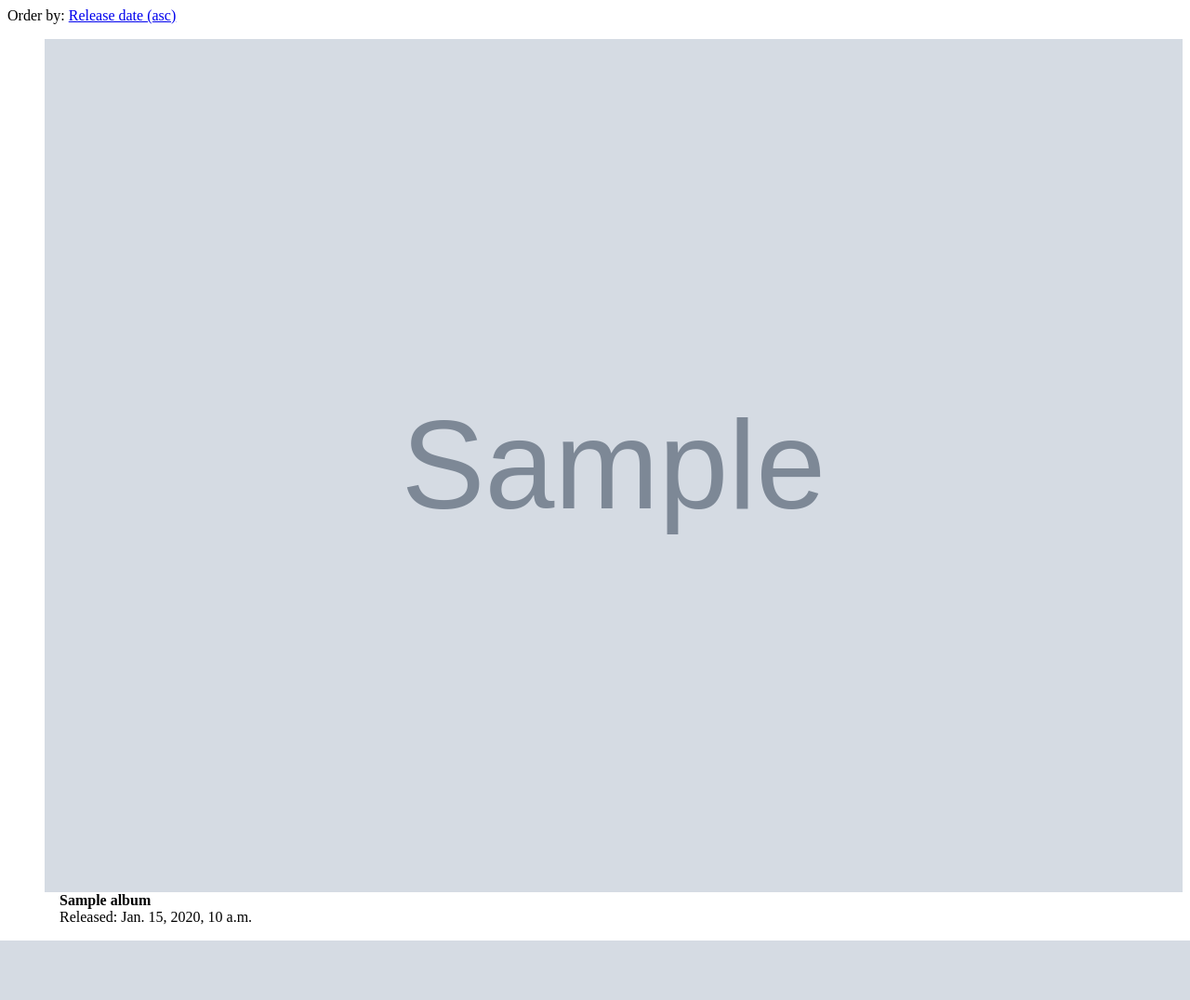
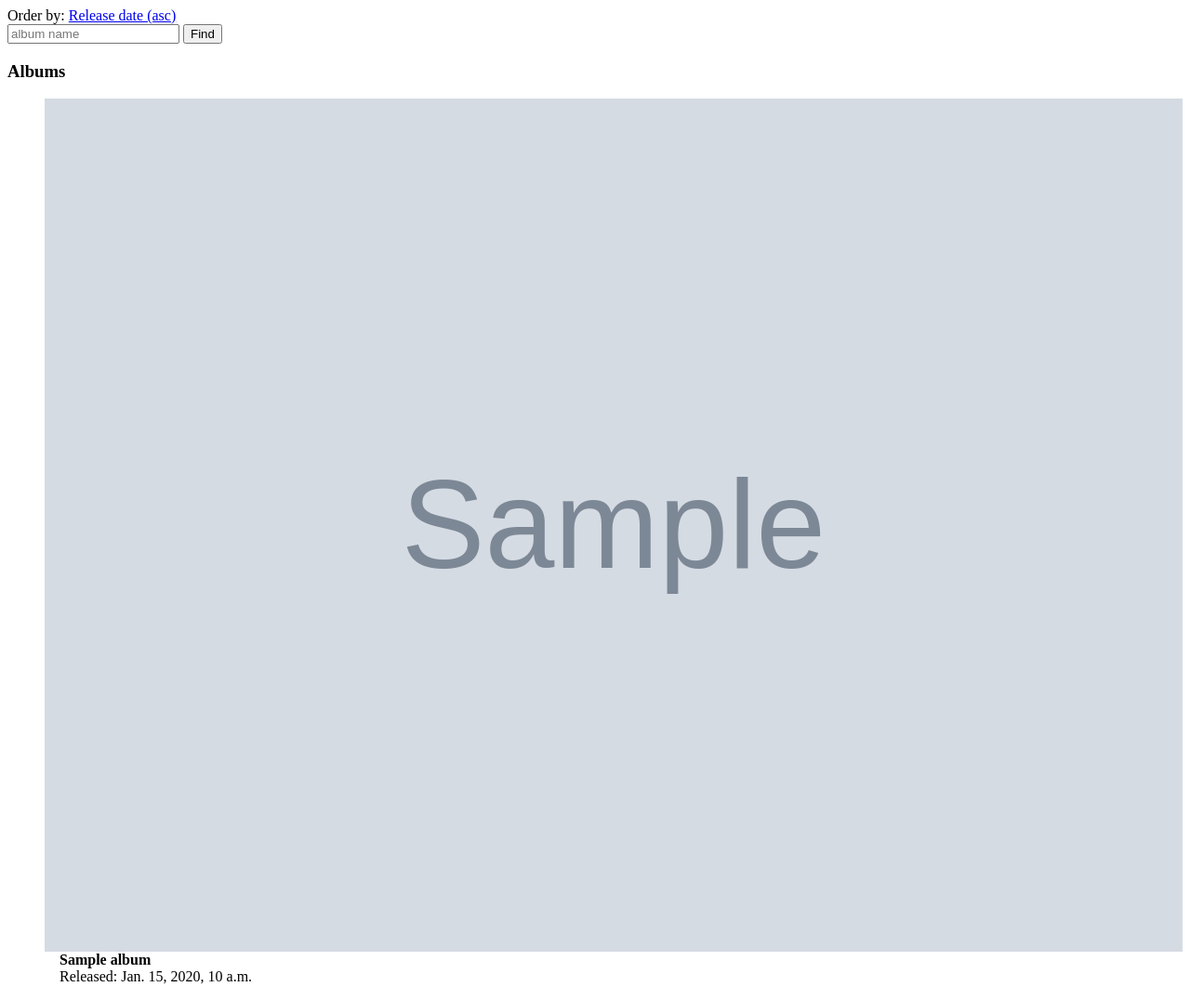
Before and after one commit to vadim-v/artists_catalog_py_playgroung, a Django app: page /artists/fetch_albums/1/ in a window 1280 px wide. Shown: the whole page at 93% size. Before the commit the page ends 1012 px from the top, so only its background shows below. Run offline with Django 3.2, Linux system fonts and the light colour scheme; tables that the repository leaves empty hold one stand-in row (values such as "Sample post"); grey boxes marked "Sample" are stand-in pictures.

Commit message:
Added a search input to be able to search for a specific album by its name

```diff
--- a/artists/templates/artists/albums.html
+++ b/artists/templates/artists/albums.html
@@ -1,4 +1,36 @@
+<div class="pure-g">
+    <div class="pure-u-1-2">
         Order by: <a href="#" class="fetch-albums" data-artist="{{ artist_id }}" data-order="asc">Release date (asc)</a>
+    </div>
+    <div class="pure-u-1-2">
+        <form action="#" id="search_form" class="pure-form">
+            {% csrf_token %}
+            <input type="hidden" name="artist_id" value="{{ artist_id }}" />
+            <input type="text" placeholder="album name" name="term" id="term" />
+            <input type="submit" class="pure-button" value="Find" />
+        </form>
+
+        <script>
+            $('#search_form').on('submit', function(e){
+                e.preventDefault();
+                if ($("#term").val() == "") {
+                    return false;
+                }
+
+                $.post("{% url 'search_albums' %}", $(this).serialize(), function(response){
+                   $('#albums').html(response);
+                });
+            })
+        </script>
+    </div>
+</div>
+<div class="pure-g">
+    <div class="pure-u-1-1">
+        <h3>Albums</h3>
+    </div>
+</div>
+<div class="pure-g">
+    <div class="pure-u-1-1">
         <ul style="list-style-type: none">
             {% for album in albums %}
                 <li>
@@ -19,3 +51,5 @@ Order by: <a href="#" class="fetch-albums" data-artist="{{ artist_id }}" data-or
         <script>
             $('.fetch-albums').on('click', fetch_albums);
         </script>
+    </div>
+</div>
--- a/artists/urls.py
+++ b/artists/urls.py
@@ -7,5 +7,6 @@ urlpatterns = [
   url(r'^add/$', views.add_artist, name='add_artist'),
   url(r'^browse/$', views.browse_artist, name='browse_artist'),
   url(r'^fetch_albums/(?P<artist_id>[0-9]+)/$', views.fetch_albums, name='fetch_albums'),
+  url(r'^search_albums/$', views.search_albums, name='search_albums'),
   url(r'^process_add_artist/$', views.process_add_artist, name='process_add_artist'),
 ]
--- a/artists/views.py
+++ b/artists/views.py
@@ -22,6 +22,15 @@ def fetch_albums(request, artist_id):
     albums = artist.album_set.all()
 
   return render(request, 'artists/albums.html', { 'albums': albums, 'artist_id': artist_id })
+
+def search_albums(request):
+  artist_id = request.POST.get('artist_id')
+  artist = Artist.objects.get(id=artist_id)
+
+  search_term = request.POST.get('term')
+  albums = artist.album_set.filter(name__contains=search_term)
+
+  return render(request, 'artists/albums.html', {'albums': albums, 'artist_id': artist_id})
 
 def add_artist(request):
   return render(request, 'artists/add.html', {})
```
Also changed, not shown: 2 other files. Lines whose indentation alone changed are shown as unchanged.
